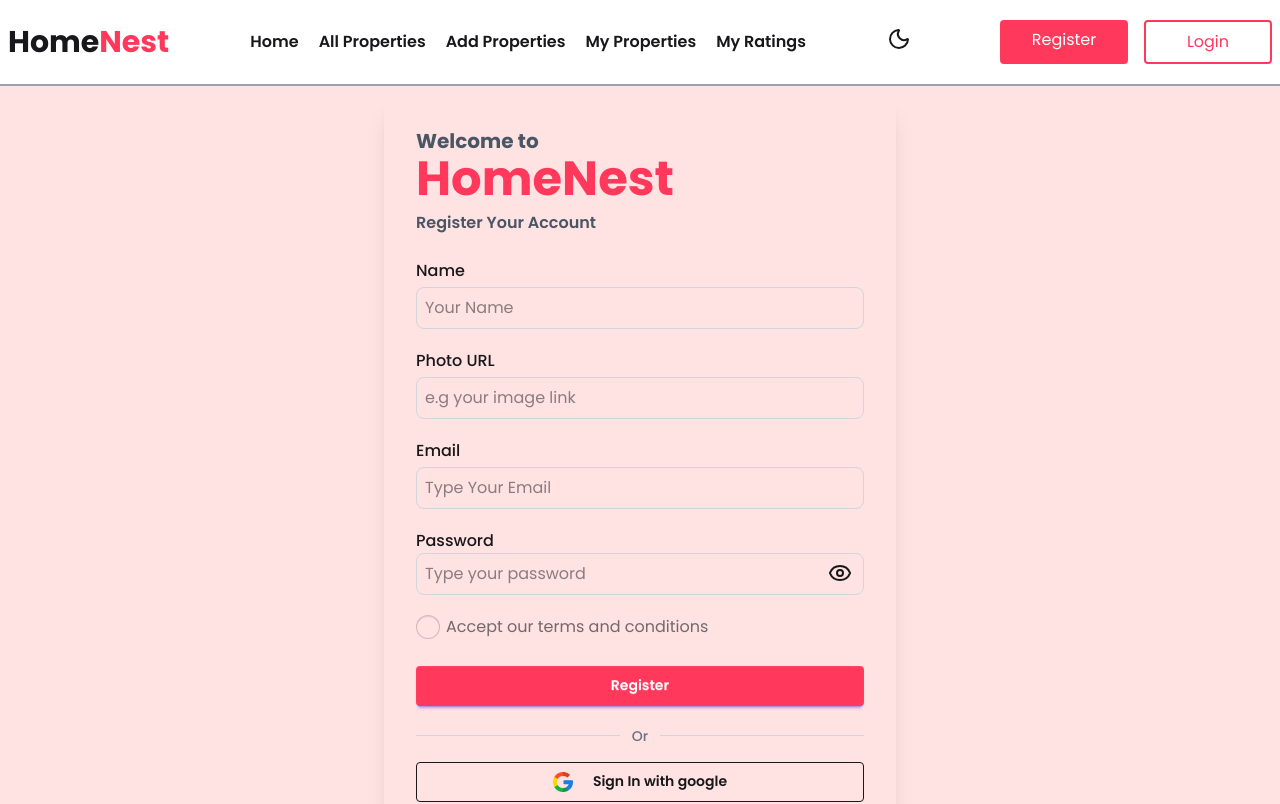
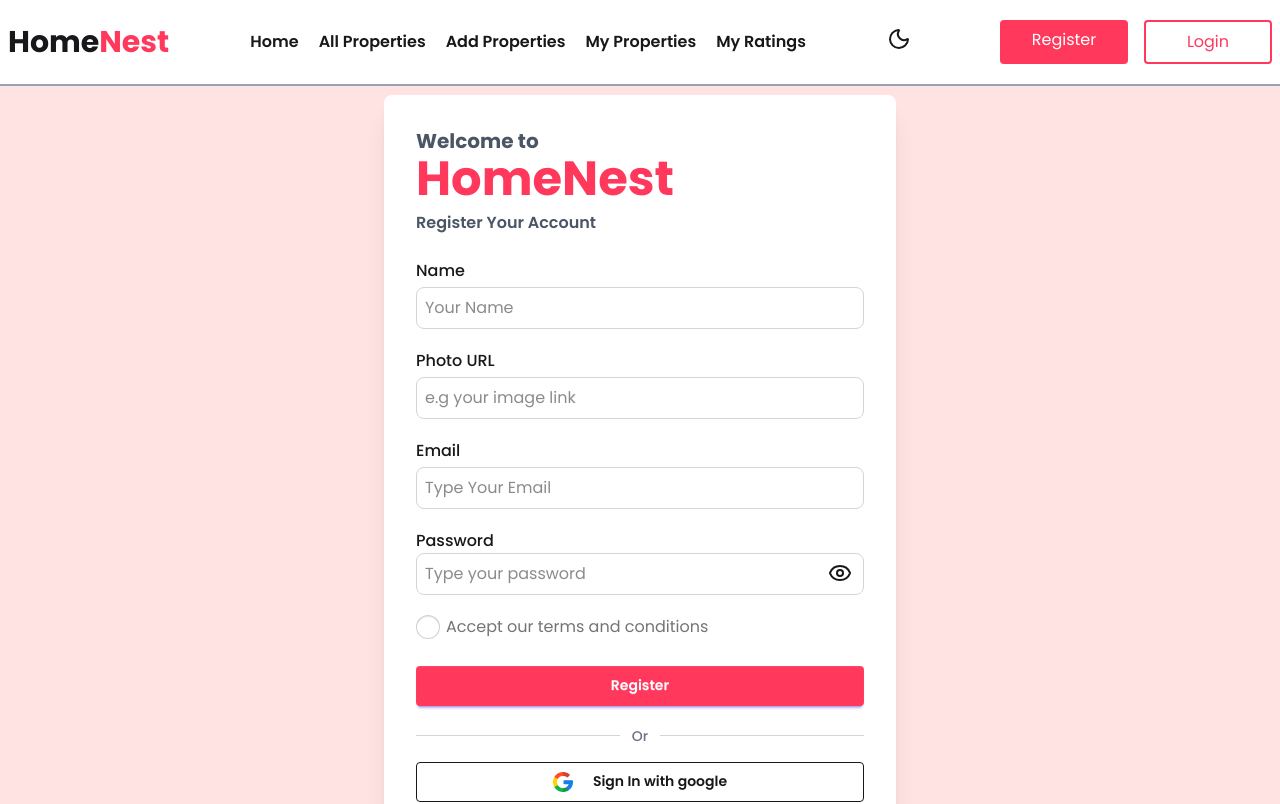
Before and after one commit to aktar86/home-nest-client, a React (Vite) app: page /register in a window 1280 px wide. Shown: the top 804 px of the page. Built offline with nearby package versions, Linux system fonts and the light colour scheme; no server answers.

Commit message:
fix register page color

```diff
--- a/src/components/Register/Register.jsx
+++ b/src/components/Register/Register.jsx
@@ -70,8 +70,8 @@
       >
         <div
           className={`${
-            darkMode ? "bg-gray-800 text-white" : " bg-red-100 "
-          }    p-8 rounded-lg shadow-xl w-full max-w-md sm:max-w-sm md:max-w-md lg:max-w-lg`}
+            darkMode ? "bg-gray-700 text-white" : " bg-white "
+          }     p-8 rounded-lg shadow-xl w-full max-w-md sm:max-w-sm md:max-w-md lg:max-w-lg`}
         >
           <h1
             className={`${
```
